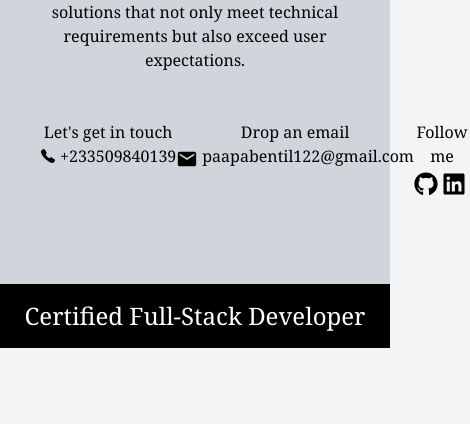
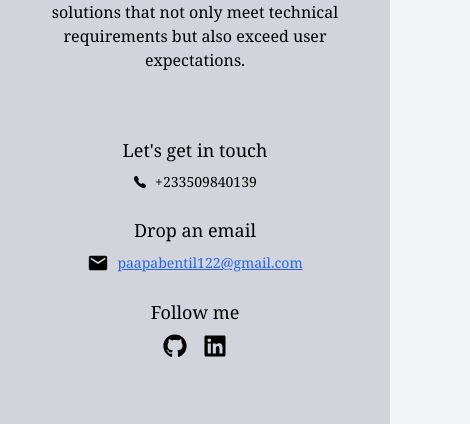
Before and after one commit to PBentil/portfolio, a React (Create React App) app: page / in a window 390 px wide. Shown: the part 1568-1992 px from the top of the page, 470 px wide, since content can reach past the window. Built offline with nearby package versions, Linux system fonts and the light colour scheme.

Commit message:
mobile view alignments

```diff
--- a/src/App.js
+++ b/src/App.js
@@ -142,29 +142,50 @@ function App() {
           With a keen eye for design and a focus on clean, maintainable code, I strive to continually enhance my skills and stay up-to-date with the latest industry trends. I am committed to delivering solutions that not only meet technical requirements but also exceed user expectations.
 
         </p><br /><br />
-        <div className='flex justify-around'>
-          <div>
-            <h2>Let's get in touch</h2>
-            <p className='flex'><IoCall className='mt-1 mr-1' color='black' />+233509840139</p>
+        <div className="flex flex-col sm:flex-row sm:justify-around items-center sm:items-start gap-6 p-4">
+          <div className="text-center sm:text-left">
+            <h2 className="text-lg mb-2">Let's get in touch</h2>
+            <p className="flex items-center justify-center sm:justify-start text-sm">
+              <IoCall className="mr-2" color="black" /> +233509840139
+            </p>
           </div>
-          <div>
-            <h2>Drop an email</h2>
-            <p className='flex'><MdEmail className='mt-1 mr-1' color='black' size={22} /><a href="mailto:paapabentil122@gmail.com" target="_blank" rel="noopener noreferrer">
-              paapabentil122@gmail.com
-            </a></p>
+          <div className="text-center sm:text-left">
+            <h2 className="text-lg  mb-2">Drop an email</h2>
+            <p className="flex items-center justify-center sm:justify-start text-sm">
+              <MdEmail className="mr-2" color="black" size={22} />
+              <a
+                href="mailto:paapabentil122@gmail.com"
+                target="_blank"
+                rel="noopener noreferrer"
+                className="underline text-blue-600 hover:text-blue-800"
+              >
+                paapabentil122@gmail.com
+              </a>
+            </p>
           </div>
-          <div>
-            <h2>Follow me</h2>
-            <p className='flex'>
-              <a href='https://github.com/PBentil' rel='noopener noreferrer' className='flex items-center mt-1 mr-1'>
-                <FaGithub color='black' size={24} />
+          <div className="text-center sm:text-left">
+            <h2 className="text-lg  mb-2">Follow me</h2>
+            <p className="flex justify-center sm:justify-start space-x-4">
+              <a
+                href="https://github.com/PBentil"
+                target="_blank"
+                rel="noopener noreferrer"
+                className="flex items-center"
+              >
+                <FaGithub color="black" size={24} />
               </a>
-              <a href="https://www.linkedin.com/in/paapa-bentil-89b613268" rel="noopener noreferrer" className="flex items-center mt-1 mr-1">
+              <a
+                href="https://www.linkedin.com/in/paapa-bentil-89b613268"
+                target="_blank"
+                rel="noopener noreferrer"
+                className="flex items-center"
+              >
                 <FaLinkedin color="black" size={24} />
               </a>
             </p>
           </div>
-        </div> <br /><br />
+        </div>
+        <br /><br />
       </div>
       <div className='text-center bg-black text-white p-4'>
         <h1 className='text-2xl'>Certified Full-Stack Developer</h1>
```
